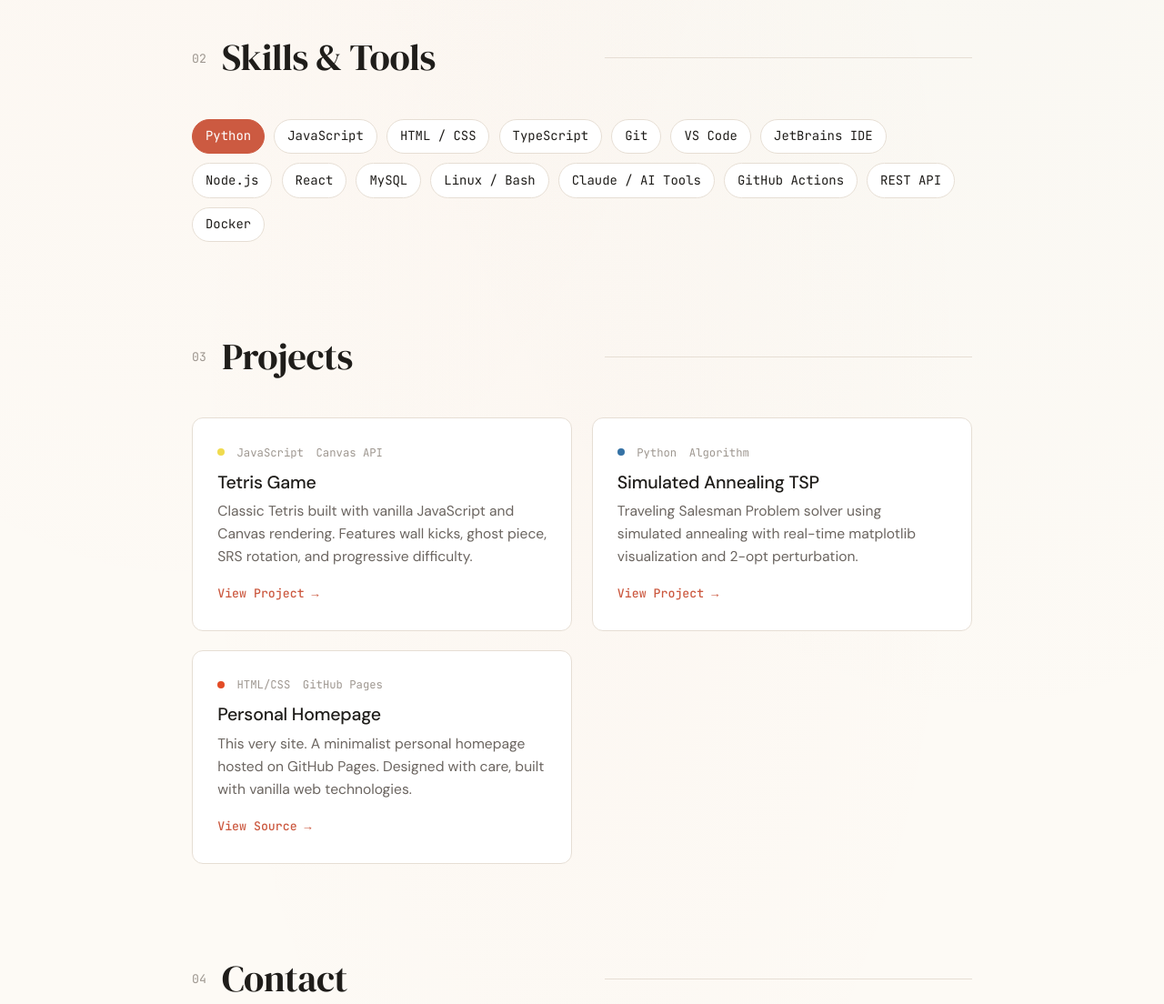
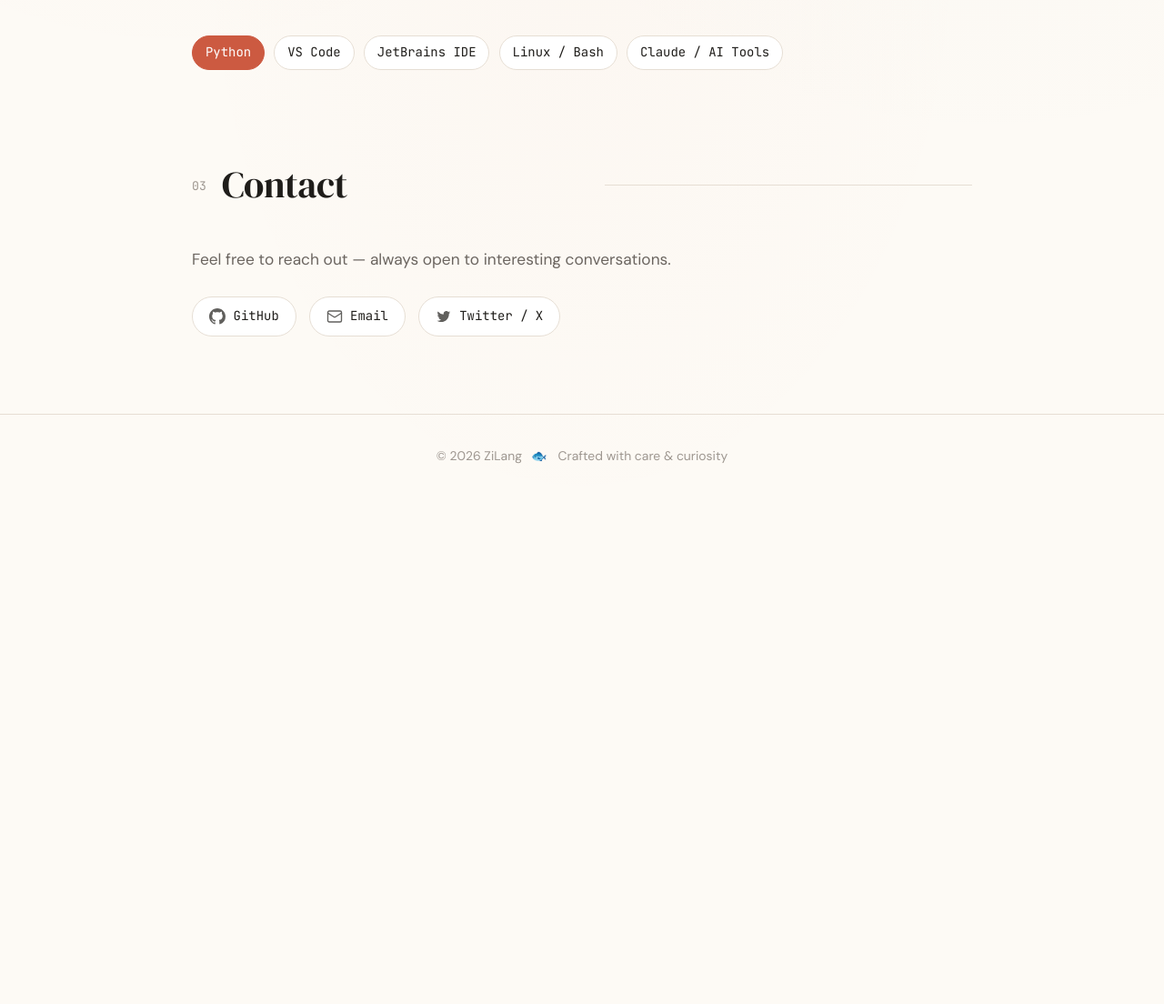
Before and after one commit to YuZiJiang-XianYu/YuZiJiang-XianYu.github.io, a plain HTML site: page index.html in a window 1280 px wide. Shown: the part 1021-2125 px from the top of the page at 91% size. After the commit the page ends 1585 px from the top, so only its background shows below. Drawn offline with Linux system fonts and the light colour scheme.

Commit message:
Update homepage: rename to ZiLang, update About, hide Projects, update email

```diff
--- a/index.html
+++ b/index.html
@@ -3,8 +3,8 @@
 <head>
     <meta charset="UTF-8">
     <meta name="viewport" content="width=device-width, initial-scale=1.0">
-    <meta name="description" content="YuZiJiang-XianYu · Developer & Creator">
-    <title>YuZiJiang-XianYu</title>
+    <meta name="description" content="ZiLang · Developer & Creator">
+    <title>ZiLang</title>
     <link rel="preconnect" href="https://fonts.googleapis.com">
     <link rel="preconnect" href="https://fonts.gstatic.com" crossorigin>
     <link href="https://fonts.googleapis.com/css2?family=DM+Serif+Display:ital@0;1&family=DM+Sans:ital,opsz,wght@0,9..40,300;0,9..40,400;0,9..40,500;0,9..40,600;1,9..40,400&family=JetBrains+Mono:wght@400;500&display=swap" rel="stylesheet">
@@ -420,7 +420,6 @@
             <ul>
                 <li><a href="#about">About</a></li>
                 <li><a href="#skills">Skills</a></li>
-                <li><a href="#projects">Projects</a></li>
                 <li><a href="#contact">Contact</a></li>
             </ul>
         </div>
@@ -431,7 +430,7 @@
         <section class="hero reveal">
             <div class="tag">&gt; Hello, World_</div>
             <h1>
-                I'm <span class="accent">YuZiJiang</span><br>XianYu
+                Hi, I'm <span class="accent">ZiLang</span>
             </h1>
             <div class="divider"></div>
             <p class="subtitle">
@@ -448,10 +447,9 @@
                 <span class="line"></span>
             </div>
             <p style="font-size:1.05rem;color:var(--ink-light);max-width:640px;">
-                A developer who writes code, occasionally ships things,
-                and believes that the best software is built with curiosity and care.
-                Currently exploring the wild world of AI, open-source, and
-                everything in between.
+                Currently studying Computer Science and Technology, exploring
+                the world of code, algorithms, and everything in between.
+                Curious about AI, open-source, and building things that matter.
             </p>
         </section>
 
@@ -464,80 +462,17 @@
             </div>
             <div class="skills-grid">
                 <span class="skill-tag highlight">Python</span>
-                <span class="skill-tag">JavaScript</span>
-                <span class="skill-tag">HTML / CSS</span>
-                <span class="skill-tag">TypeScript</span>
-                <span class="skill-tag">Git</span>
                 <span class="skill-tag">VS Code</span>
                 <span class="skill-tag">JetBrains IDE</span>
-                <span class="skill-tag">Node.js</span>
-                <span class="skill-tag">React</span>
-                <span class="skill-tag">MySQL</span>
                 <span class="skill-tag">Linux / Bash</span>
                 <span class="skill-tag">Claude / AI Tools</span>
-                <span class="skill-tag">GitHub Actions</span>
-                <span class="skill-tag">REST API</span>
-                <span class="skill-tag">Docker</span>
-            </div>
-        </section>
-
-        <!-- Projects -->
-        <section id="projects" class="reveal">
-            <div class="section-header">
-                <span class="number">03</span>
-                <h2>Projects</h2>
-                <span class="line"></span>
-            </div>
-            <div class="projects-grid">
-                <div class="project-card">
-                    <div class="meta">
-                        <span><span class="lang-dot dot-js"></span> JavaScript</span>
-                        <span>Canvas API</span>
-                    </div>
-                    <h3>Tetris Game</h3>
-                    <p>
-                        Classic Tetris built with vanilla JavaScript and Canvas rendering.
-                        Features wall kicks, ghost piece, SRS rotation, and progressive difficulty.
-                    </p>
-                    <a href="https://github.com/YuZiJiang-XianYu/tetris" class="card-link" target="_blank" rel="noopener">
-                        View Project &rarr;
-                    </a>
-                </div>
-                <div class="project-card">
-                    <div class="meta">
-                        <span><span class="lang-dot dot-py"></span> Python</span>
-                        <span>Algorithm</span>
-                    </div>
-                    <h3>Simulated Annealing TSP</h3>
-                    <p>
-                        Traveling Salesman Problem solver using simulated annealing
-                        with real-time matplotlib visualization and 2-opt perturbation.
-                    </p>
-                    <a href="https://github.com/YuZiJiang-XianYu/simulated-annealing-tsp" class="card-link" target="_blank" rel="noopener">
-                        View Project &rarr;
-                    </a>
-                </div>
-                <div class="project-card">
-                    <div class="meta">
-                        <span><span class="lang-dot dot-html"></span> HTML/CSS</span>
-                        <span>GitHub Pages</span>
-                    </div>
-                    <h3>Personal Homepage</h3>
-                    <p>
-                        This very site. A minimalist personal homepage hosted on GitHub Pages.
-                        Designed with care, built with vanilla web technologies.
-                    </p>
-                    <a href="https://github.com/YuZiJiang-XianYu/YuZiJiang-XianYu.github.io" class="card-link" target="_blank" rel="noopener">
-                        View Source &rarr;
-                    </a>
-                </div>
             </div>
         </section>
 
         <!-- Contact -->
         <section id="contact" class="reveal">
             <div class="section-header">
-                <span class="number">04</span>
+                <span class="number">03</span>
                 <h2>Contact</h2>
                 <span class="line"></span>
             </div>
@@ -549,7 +484,7 @@
                     <svg viewBox="0 0 24 24" fill="currentColor"><path d="M12 0C5.37 0 0 5.37 0 12c0 5.31 3.435 9.795 8.205 11.385.6.105.825-.255.825-.57 0-.285-.015-1.23-.015-2.235-3.015.555-3.795-.735-4.035-1.41-.135-.345-.72-1.41-1.23-1.695-.42-.225-1.02-.78-.015-.795.945-.015 1.62.87 1.845 1.23 1.08 1.815 2.805 1.305 3.495.99.105-.78.42-1.305.765-1.605-2.67-.3-5.46-1.335-5.46-5.925 0-1.305.465-2.385 1.23-3.225-.12-.3-.54-1.53.12-3.18 0 0 1.005-.315 3.3 1.23.96-.27 1.98-.405 3-.405s2.04.135 3 .405c2.295-1.56 3.3-1.23 3.3-1.23.66 1.65.24 2.88.12 3.18.765.84 1.23 1.905 1.23 3.225 0 4.605-2.805 5.625-5.475 5.925.435.375.81 1.095.81 2.22 0 1.605-.015 2.895-.015 3.3 0 .315.225.69.825.57A12.02 12.02 0 0 0 24 12c0-6.63-5.37-12-12-12z"/></svg>
                     GitHub
                 </a>
-                <a href="mailto:hello@example.com" class="contact-btn">
+                <a href="mailto:yuzijiang8710682@gmail.com" class="contact-btn">
                     <svg viewBox="0 0 24 24" fill="none" stroke="currentColor" stroke-width="1.8" stroke-linecap="round" stroke-linejoin="round"><rect x="2" y="4" width="20" height="16" rx="2"/><path d="m22 7-8.97 5.7a1.94 1.94 0 0 1-2.06 0L2 7"/></svg>
                     Email
                 </a>
@@ -563,7 +498,7 @@
 
     <footer>
         <p>
-            &copy; 2026 YuZiJiang-XianYu &nbsp;
+            &copy; 2026 ZiLang &nbsp;
             <span class="fish-emoji">&#x1f41f;</span>
             &nbsp; Crafted with care &amp; curiosity
         </p>
```
